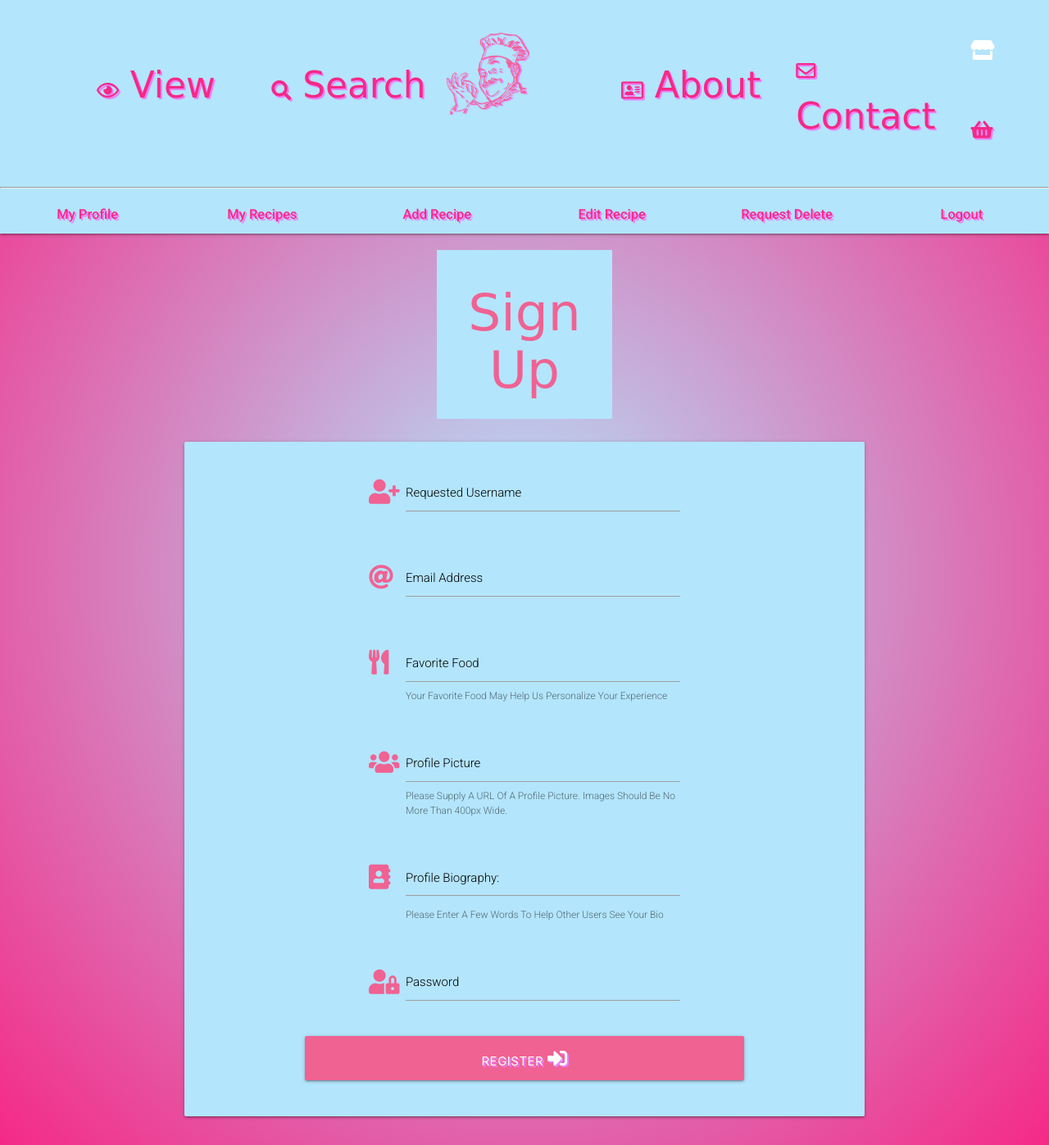
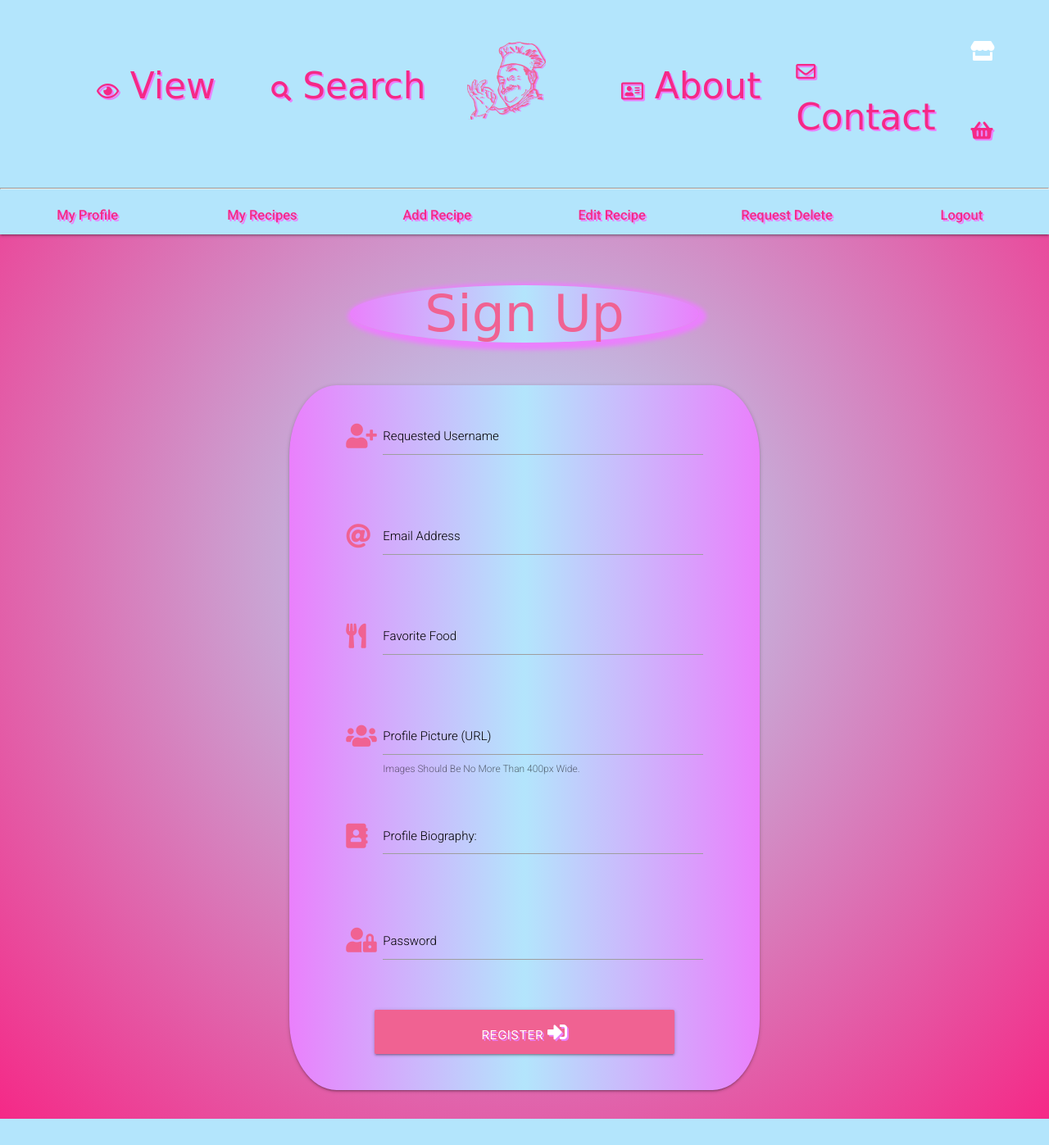
Before and after one commit to J-O-B/ripe-recipe, a Flask app: page /signup in a window 1280 px wide. Shown: the whole page at 82% size. After the commit the page ends 1365 px from the top, so only its background shows below. Run offline with Flask 2, Linux system fonts and the light colour scheme; some libraries are stand-ins or nearby versions; some web fonts are replaced.

Commit message:
updated the signup in python to add the extra fields automaticaly. Some styling also tested

```diff
--- a/app.py
+++ b/app.py
@@ -47,7 +47,11 @@ def signup():
             "fav_food": request.form.get("fav_food").lower(),
             "prof_pic": request.form.get("prof_pic").lower(),
             "bio": request.form.get("bio").lower(),
-            "password": generate_password_hash(request.form.get("password"))
+            "password": generate_password_hash(request.form.get("password")),
+            "fav_recipes": "",
+            "chef_rating": 3,
+            "num_of_ratings": 1,
+            "purchased_items": ""
         }
         mongo.db.users.insert_one(register)
 
--- a/static/css/style.css
+++ b/static/css/style.css
@@ -24,6 +24,9 @@ h2,
 h3{
     font-family: 'Montez', cursive;
 }
+img{
+    max-width: 90vw;
+}
 
 .title h1{
     color: var(--first);
@@ -31,10 +34,6 @@ h3{
 
 .text-shadow{
     text-shadow: 2px 2px var(--third);
-}
-
-.text-shadow:hover{
-    text-shadow: 1px 1px var(--second);
 }
 
 .border{
@@ -49,6 +48,24 @@ h3{
     box-shadow: inset 0 0 10px var(--third);
 }
 
+.round-border{
+    border-radius: 50%;
+    background: linear-gradient(90deg, var(--third), var(--second), var(--third));
+}
+.round-corners{
+    border-radius: 10%;
+    background: linear-gradient(90deg, var(--third), var(--second), var(--third));
+}
+.margin-top{
+    margin-top:250px;
+}
+/*---------------------------------------------------------------- Flashes */
+.flashes h4{
+    font-size:200%;
+    line-height: 2;
+    color: var(--first);
+    border-radius: 20%;
+}
 /*---------------------------------------------------------------- Divs */
 .custom-short-div{
     width: 75px;
@@ -62,6 +79,17 @@ h3{
 }
 .home-nav-buttons{
     margin-bottom:25px;
+}
+.no-user-home{
+    position: absolute;
+    top:0;
+    background:url("../img/home-bg.jpg");
+    background-repeat: no-repeat;
+    background-size: cover;
+    min-height:99vh;
+    width: 100vw;
+    margin:0;
+    padding:0;
 }
 
 .home-icons{
@@ -78,8 +106,16 @@ h3{
     color: var(--first);
 }
 /*-----------------------------------------------------------------Navbar */
+.fa-bars{
+    font-size: 300%;
+    color: var(--first);
+    margin-top:25px;
+    margin-right:25px;
+}
 .nav-logo img{
-    height:100px;
+    height:95px;
+    margin-top:15px;
+    margin-left:25px;
 }
 .custom-nav{
     width:100%;
--- a/templates/base.html
+++ b/templates/base.html
@@ -18,6 +18,7 @@
 <body>
 
     <!--Check for home variable to render different template style-->
+    <header>
     {% if home == True %}
         {% block home %}
         {% endblock %}
@@ -26,8 +27,16 @@
             <nav class="nav-extended light-blue lighten-4">
                 <div class="row">
                     <div class="nav-wrapper nav-logo">
-                        <img class="hide-on-large-only left" src="{{ url_for('static', filename='img/logo.png') }}" alt="">
-                        <a href="#" data-target="sidenav" class="sidenav-trigger right"><i class="fas fa-bars"></i></a>
+                        <div class="col s4">
+                            <img class="hide-on-large-only left" src="{{ url_for('static', filename='img/logo.png') }}" alt="Logo image for Ripe Recipe">
+                        </div>
+                        <div class="col s4">
+                            <h3 class="center-align pink-text text-lighten-2 hide-on-med-and-up">Ripe Recipes</h3>
+                        </div>
+                        <div class="col s4">
+                            <a href="#" data-target="sidenav" class="sidenav-trigger right"><i class="fas fa-bars"></i></a>
+                        </div>
+
                         <div id="nav-mobile" class="custom-nav hide-on-med-and-down">
 
                                 <div class="col l1 m1 s1">
@@ -134,10 +143,29 @@
 
         {% endblock %}
     {% endif %}
+    </header>
+
+    <section>
+        <!--Flash Message Feedback-->
+        {% with messages = get_flashed_messages() %}
+            {% if messages %}
+                {% for message in messages %}
+                    <div class="row">
+                        <div class="col s10 offset-s1 flashes">
+                            <h4 class="light-blue lighten-4 center-align text-shadow">{{ message }}</h4>
+                        </div>
+                    </div>
+                {% endfor %}
+            {% endif %}
+        {% endwith %}
+    </section>
 
     <!--Main Content Block-->
-    {% block main_content %}
-    {% endblock %}
+    <main class="container">
+        {% block main_content %}
+        {% endblock %}
+    </main>
+
 
     <!--jQuery Script-->
     <script src="https://code.jquery.com/jquery-3.5.1.js" integrity="sha256-QWo7LDvxbWT2tbbQ97B53yJnYU3WhH/C8ycbRAkjPDc=" crossorigin="anonymous"></script>
--- a/templates/signup.html
+++ b/templates/signup.html
@@ -2,60 +2,63 @@
 {% block main_content %}
 
     <div class="row">
-        <div class="col s2 offset-s5 light-blue lighten-4">
-            <h1 class="center-align pink-text text-lighten-2">Sign Up</h1>
+        <div class="col s12 m6 offset-m3">
+            <h1 class="center-align pink-text text-lighten-2 border round-border">Sign Up</h1>
         </div>
 
     </div>
 
 <!--Card to hold the signup form-->
     <div class="row">
-        <form class="col s12 m8 offset-m2" method="POST" action="{{ url_for('signup') }}">
-            <div class="card-panel light-blue lighten-4">
+        <form class="col s12 m8 offset-m2 round" method="POST" action="{{ url_for('signup') }}">
+            <div class="card-panel light-blue lighten-4 round-corners">
                 <div class="row">
-                    <div class="input-field col s6 offset-s3">
+                    <div class="input-field col s10 offset-s1">
                         <i class="fas fa-user-plus prefix pink-text text-lighten-2"></i>
                         <input id="username" name="username" type="text" class="validate">
                         <label class="black-text" for="username">Requested Username</label>
+                        <span class="helper-text" data-error="Input incorrect, This Field Only Accepts Numbers & Characters" data-success="Input Correct"></span>
                     </div>
                 </div>
                 <div class="row">
-                    <div class="input-field col s6 offset-s3">
+                    <div class="input-field col s10 offset-s1">
                         <i class="fas fa-at prefix pink-text text-lighten-2"></i>
                         <input id="email" name="email" type="email" class="validate">
                         <label class="black-text" for="email">Email Address</label>
+                        <span class="helper-text" data-error="Input incorrect, Please Enter A Valid Email" data-success="Input Correct"></span>
                     </div>
                 </div>
 
                 <div class="row">
-                    <div class="input-field col s6 offset-s3">
+                    <div class="input-field col s10 offset-s1">
                         <i class="fas fa-utensils prefix pink-text text-lighten-2"></i>
                         <input id="fav_food" name="fav_food" type="text" class="validate">
                         <label class="black-text" for="fav_food">Favorite Food</label>
-                        <span class="helper-text" data-error="wrong" data-success="right">Your Favorite Food May Help Us Personalize Your Experience</span>
+                        <span class="helper-text" data-error="Input incorrect, This Field Only Accepts Numbers & Characters" data-success="Input Correct"></span>
                     </div>
                 </div>
                 <div class="row">
-                    <div class="input-field col s6 offset-s3">
+                    <div class="input-field col s10 offset-s1">
                         <i class="fas fa-users prefix pink-text text-lighten-2"></i>
                         <input id="prof_pic" name="prof_pic" type="text" class="validate">
-                        <label class="black-text" for="prof_pic">Profile Picture</label>
-                        <span class="helper-text" data-error="wrong" data-success="right">Please Supply A URL Of A Profile Picture. Images Should Be No More Than 400px Wide.</span>
+                        <label class="black-text" for="prof_pic">Profile Picture (URL)</label>
+                        <span class="helper-text" data-error="Input incorrect, Please Supply A URL Of A Profile Picture." data-success="Input Correct">Images Should Be No More Than 400px Wide.</span>
                     </div>
                 </div>
                 <div class="row">
-                    <div class="input-field col s6 offset-s3">
+                    <div class="input-field col s10 offset-s1">
                         <i class="fas fa-address-book prefix pink-text text-lighten-2"></i>
                         <textarea id="bio" name="bio" class="materialize-textarea"></textarea>
                         <label class="black-text" for="bio">Profile Biography:</label>
-                        <span class="helper-text" data-error="wrong" data-success="right">Please Enter A Few Words To Help Other Users See Your Bio</span>
+                        <span class="helper-text" data-error="Input incorrect, This Field Only Accepts Numbers & Characters" data-success="Input Correct"></span>
                     </div>
                 </div>
                 <div class="row">
-                    <div class="input-field col s6 offset-s3">
+                    <div class="input-field col s10 offset-s1">
                         <i class="fas fa-user-lock prefix pink-text text-lighten-2"></i>
                         <input id="password" name="password" type="password" class="validate">
                         <label class="black-text" for="password">Password</label>
+                        <span class="helper-text" data-error="Input incorrect" data-success="Input Correct"></span>
                     </div>
                 </div>
                 <div class="row">
```
Also changed, not shown: templates/home.html (+7 -7 lines), static/img/home-bg.jpg (added).
